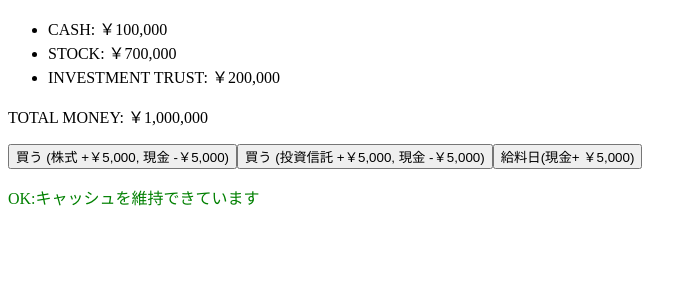
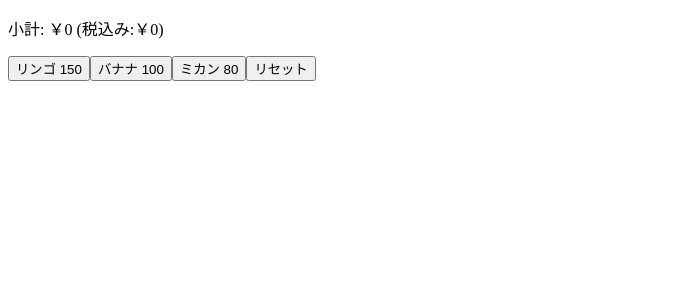
Before and after one commit to hibichan1789/react-practice, a React (Vite) app: page / in a window 1280 px wide. Shown: the top 300 px of the page, without its empty margins (0-697 px from the left). Built offline with nearby package versions, Linux system fonts and the light colour scheme.

Commit message:
shopping

```diff
--- a/package.json
+++ b/package.json
@@ -11,13 +11,15 @@
   },
   "dependencies": {
     "react": "^19.2.0",
-    "react-dom": "^19.2.0"
+    "react-dom": "^19.2.0",
+    "uuid": "^13.0.0"
   },
   "devDependencies": {
     "@eslint/js": "^9.39.1",
     "@types/node": "^24.10.1",
     "@types/react": "^19.2.7",
     "@types/react-dom": "^19.2.3",
+    "@types/uuid": "^10.0.0",
     "@vitejs/plugin-react": "^5.1.1",
     "eslint": "^9.39.1",
     "eslint-plugin-react-hooks": "^7.0.1",
--- a/src/App.tsx
+++ b/src/App.tsx
@@ -1,90 +1,69 @@
+// src/App.tsx
+
 import { useState } from "react";
-
-// src/App.tsx
-type Assets = {
-  cash:number;
-  stock:number;
-  investmentTrust:number;
+import { v4 as uuidv4 } from "uuid";
+type Product = {
+  name:string;
+  price:number;
 }
-type DisplayAssetProps = Assets & {totalAssets:number}
-
-function DisplayMoney({cash, stock, investmentTrust, totalAssets}:DisplayAssetProps){
-  return(
-    <>
-      <ul>
-        <li>CASH: {formatMoney(cash)}</li>
-        <li>STOCK: {formatMoney(stock)}</li>
-        <li>INVESTMENT TRUST: {formatMoney(investmentTrust)}</li>
-      </ul>
-      <p>TOTAL MONEY: {formatMoney(totalAssets)}</p>
-    </>
-  );
+type TotalPriceProps = {
+  price:number;
+  priceTaxIncluded:number;
 }
-function BuyButton({transactionAmount, cash, isStock, handleClick}:{transactionAmount:number, cash:number, isStock:boolean, handleClick:()=>void}){
-  return <button disabled={transactionAmount > cash} onClick={handleClick}>買う ({isStock? "株式" : "投資信託"} +{formatMoney(transactionAmount)}, 現金 -{formatMoney(transactionAmount)})</button>
+function DisplayTotalPrice({price, priceTaxIncluded}:TotalPriceProps){
+  return <p>小計: {formatPrice(price)} (税込み:{formatPrice(priceTaxIncluded)})</p>
 }
-function SalaryButton({salaryAmount, handleClick}:{salaryAmount:number, handleClick:()=>void}){
-  return <button onClick={handleClick}>給料日(現金+ {formatMoney(salaryAmount)})</button>
+function ProductByButton({name, price, handleClick}:Product&{handleClick:()=>void}){
+  return <button onClick={handleClick}>{name} {price}</button>
 }
-function DisplayLogs({logs}:{logs:string[]}){
+function DisplayLogs({logs, handleDelete}:{logs:ProductLog[], handleDelete:(id:string)=>void}){
   return(
     <ul>
-      {logs.map((log, logIndex) => <li key={logIndex}>{log}</li>)}
+      {logs.map(log=><li key={log.id}>{log.name} {formatPrice(log.price)}<button onClick={()=>handleDelete(log.id)}>削除</button></li>)}
     </ul>
   );
 }
-
-const initialAssets:Assets = {
-  cash:100000,
-  stock:700000,
-  investmentTrust:200000,
-}
-const transactionAmount = 5*10**3;
-const salaryAmount = 5*10**3;
-export default function AssetsApp(){
-  const [currentAssets, setCurrentAssets] = useState<Assets>(initialAssets);
-  const [logs, setLogs] = useState<string[]>([]);
-  const totalAssets:number = Object.values(currentAssets).reduce((total, money)=>total+money, 0);
-  function handleBuyClick(isStock:boolean){
-    if(isStock){
-      setCurrentAssets({...currentAssets, cash:currentAssets.cash - transactionAmount, stock:currentAssets.stock + transactionAmount})
-      const newLog = `株式を${formatMoney(transactionAmount)}買いました (${formatMoney(totalAssets)})`;
-      const newLogs = [...logs, newLog];
-      setLogs(newLogs);
-    }
-    else{
-      setCurrentAssets({...currentAssets, cash:currentAssets.cash - transactionAmount, investmentTrust:currentAssets.investmentTrust + transactionAmount})
-      const newLog = `投資信託を${formatMoney(transactionAmount)}買いました (${formatMoney(totalAssets)})`;
-      const newLogs = [...logs, newLog];
-      setLogs(newLogs);
-    }
+const products:Product[] = [
+  {name:"リンゴ", price:150},
+  {name:"バナナ", price:100},
+  {name:"ミカン", price:80}
+]
+type ProductLog = Product&{id:string};
+const TAX = 1.1;
+export default function ShoppingApp(){
+  const [productLogs, setProductLogs] = useState<ProductLog[]>([]);
+  const currentTotal = productLogs.reduce((total, log)=> total + log.price, 0);
+  function handleBuy(name:string, price:number){
+    const newLogs:ProductLog[] = [...productLogs, {id:uuidv4(), name, price}]
+    setProductLogs(newLogs);
   }
-  function handleSalaryClick(){
-    setCurrentAssets({...currentAssets, cash:currentAssets.cash + salaryAmount});
-    const newLog = `給料から${formatMoney(transactionAmount)}証券口座に入れました (${formatMoney(totalAssets)})`;
-    const newLogs = [...logs, newLog];
-    setLogs(newLogs);
+  function handleReset(){
+    setProductLogs([]);
   }
+  function handleDelete(id:string){
+    const deletedLogs = productLogs.filter(log => log.id !== id);
+    setProductLogs(deletedLogs);
+  }
+  const priceTaxIncluded = calculateTaxIncluded(currentTotal);
   return(
     <>
-      <DisplayMoney cash={currentAssets.cash} stock={currentAssets.stock} investmentTrust={currentAssets.investmentTrust} totalAssets={totalAssets}/>
-      <BuyButton transactionAmount={transactionAmount} cash={currentAssets.cash} isStock={true} handleClick={()=>handleBuyClick(true)}/>
-      <BuyButton transactionAmount={transactionAmount} cash={currentAssets.cash} isStock={false} handleClick={()=>handleBuyClick(false)}/>
-      <SalaryButton salaryAmount={salaryAmount} handleClick={()=>handleSalaryClick()}/>
-      {checkCurrentCash(currentAssets.cash, totalAssets) ? <p style={{color:"green"}}>OK:キャッシュを維持できています</p> : <p style={{color:"red"}}>NG:現金比率が危険です</p>}
-      <DisplayLogs logs={logs}/>
+      <DisplayTotalPrice price={currentTotal} priceTaxIncluded={priceTaxIncluded}/>
+      <div>
+        {products.map((product, productIndex)=><ProductByButton key={productIndex} name={product.name} price={product.price} handleClick={()=>handleBuy(product.name, product.price)} />)}
+        <button onClick={handleReset}>リセット</button>
+      </div>
+      <DisplayLogs logs={productLogs} handleDelete={handleDelete}/>
     </>
   );
 }
 
 // utils関数
-function formatMoney(money:number){
-  return money.toLocaleString("ja-JP", {
+function calculateTaxIncluded(price:number):number{
+  return Math.floor(price * TAX);
+}
+function formatPrice(price:number):string{
+  return price.toLocaleString("ja-JP", {
     style:"currency",
-    currency: "JPY"
+    currency:"JPY"
   })
 }
-function checkCurrentCash(cash:number, totalAssets:number):boolean{
-  const isSafe = cash/totalAssets >= 0.10;
-  return isSafe;
-}
```
Also changed, not shown: 1 other file (tests, documents, lock files or other folders).
